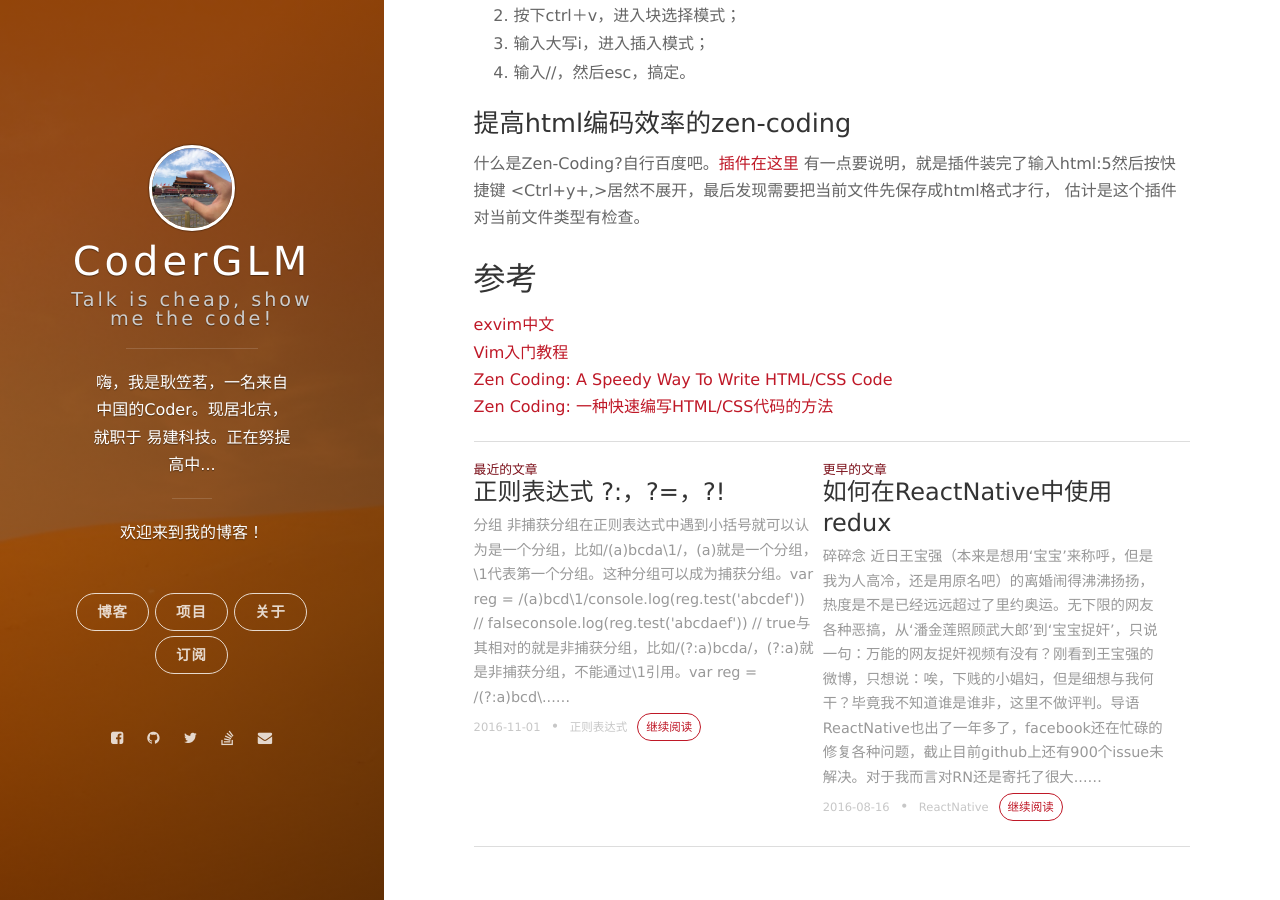
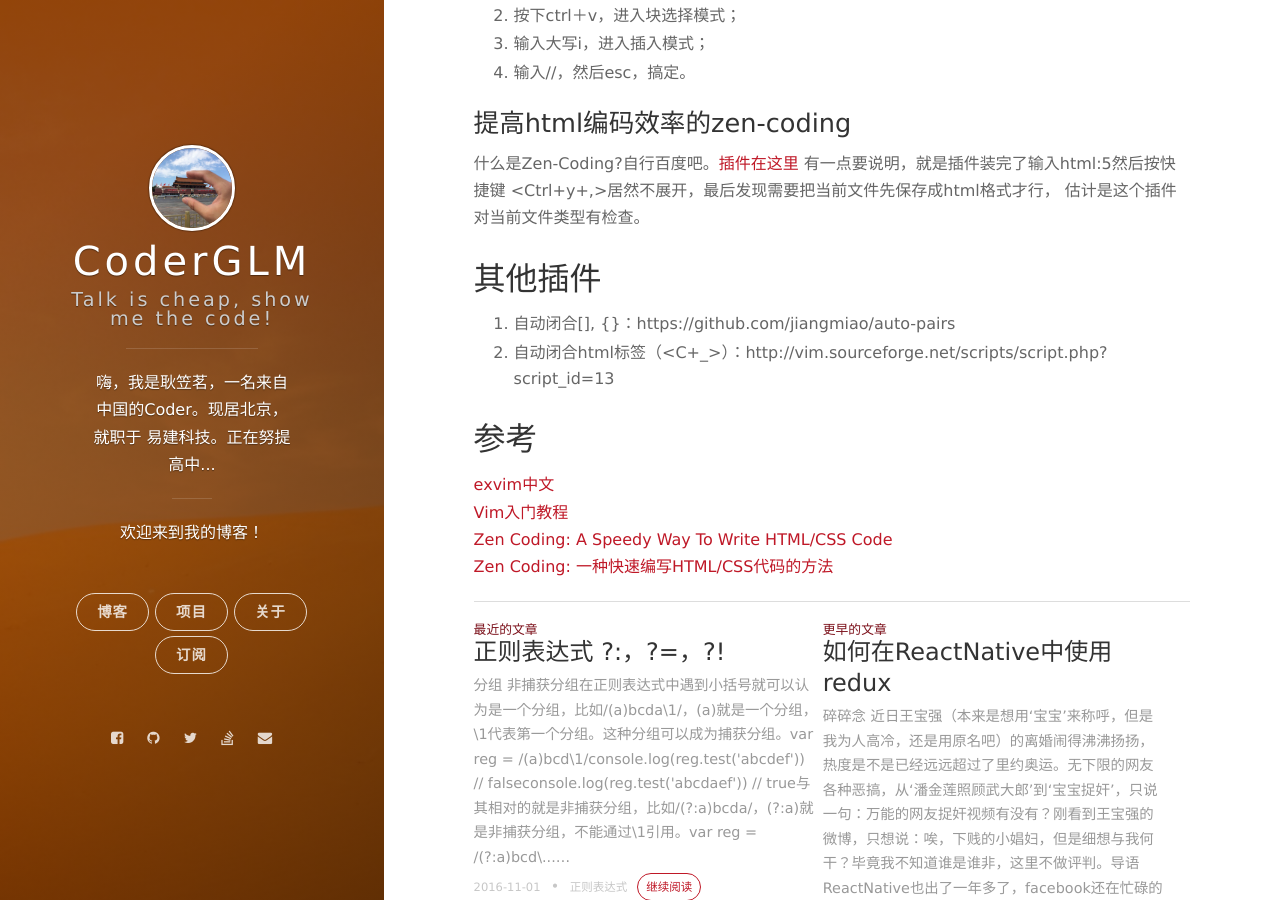
Before and after one commit to CoderLim/jekyll-based-blog, a Jekyll site: the page built from _posts/2016-09-08-how-to-use-vim.markdown, in a window 1280 px wide and 900 px high, scrolled down 2731 px. Built offline with Jekyll 4.4.1, drawn with Linux system fonts in a browser that asks for light colours; nearby versions of some CDN libraries; comment, search, counter and statistics services are not loaded.

Commit message:
add two useful plugin

```diff
--- a/_posts/2016-09-08-how-to-use-vim.markdown
+++ b/_posts/2016-09-08-how-to-use-vim.markdown
@@ -79,6 +79,11 @@ tags: exvim;vim;使用;方法;终极;总结;入门;
 有一点要说明，就是插件装完了输入html:5然后按快捷键 <Ctrl+y+,>居然不展开，最后发现需要把当前文件先保存成html格式才行，
 估计是这个插件对当前文件类型有检查。
 
+## 其他插件
+
+1. 自动闭合[], {}：https://github.com/jiangmiao/auto-pairs
+2. 自动闭合html标签（<C+_>）：http://vim.sourceforge.net/scripts/script.php?script_id=13
+
 ## 参考
 [exvim中文](http://exvim.github.io/docs-zh/)<br/>
 [Vim入门教程](http://blog.jobbole.com/86132/)<br/>
```
